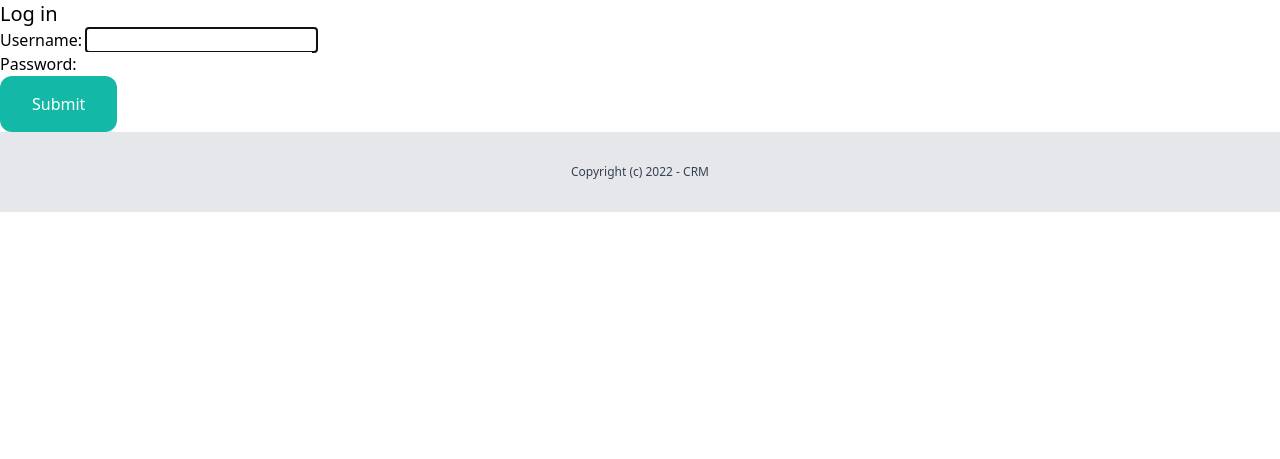
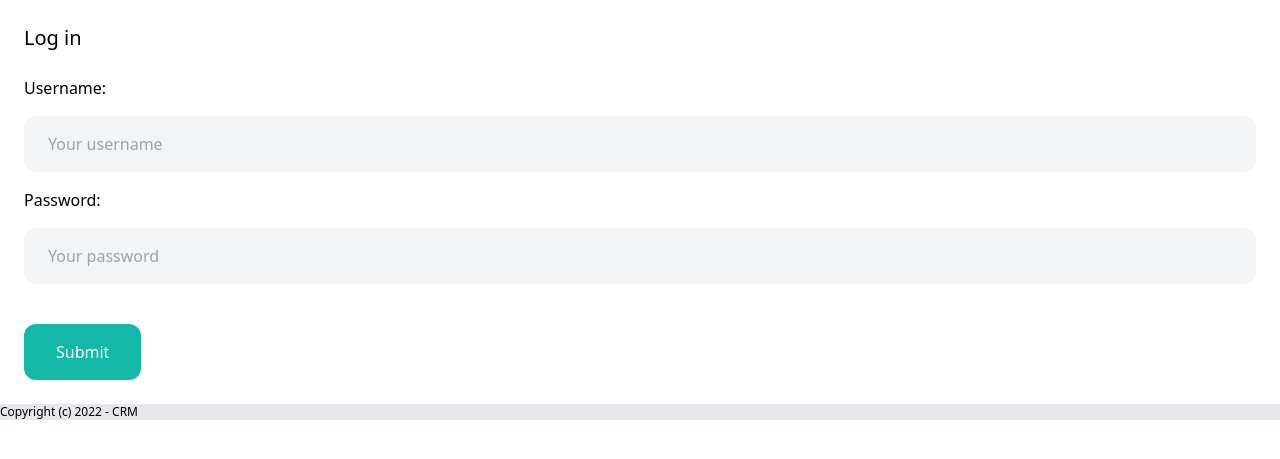
Before and after one commit to SlawekKaczmarczyk/CRM-Django, a Django app: page /log-in/ in a window 1280 px wide. Shown: the part 72-531 px from the top of the page. Run offline with Django 4.2, Linux system fonts and the light colour scheme; style sheets or scripts are compiled from the project's sources.

Commit message:
Refactoring

```diff
--- a/crm/core/templates/core/base.html
+++ b/crm/core/templates/core/base.html
@@ -12,21 +12,7 @@
     </head>
 
     <body>
-        <nav class="py-6 px-6 flex justify-between bg-teal-500">
-            <a href="/" class="text-white">CRM</a>
-            <div class="space-x-4">
-                <a href="{% url 'about' %}" class="text-white">About</a>
-                {% if request.user.is_authenticated %}
-                    <a href="{% url 'dashboard:index' %}" class="py-4 px-6 bg-teal-600 rounded-xl text-white">Dashboard</a>
-                    <a href="{% url 'leads:list' %}" class="py-4 px-6 bg-teal-600 rounded-xl text-white">Leads</a>
-                    <a href="{% url 'clients:list' %}" class="py-4 px-6 bg-teal-600 rounded-xl text-white">Clients</a>
-                    <a href="{% url 'userprofile:myaccount' %}" class="py-4 px-6 bg-teal-900 rounded-xl text-white">My account</a>
-                {% else %}
-                    <a href="{% url 'login' %}" class="py-4 px-6 bg-teal-600 rounded-xl text-white">Log in</a>
-                    <a href="{% url 'userprofile:signup' %}" class="py-4 px-6 bg-teal-300 rounded-xl text-white">Sign up</a>
-                {% endif %}
-            </div>
-        </nav>
+        {% include 'core/partials/nav.html' %}
 
         {% if messages %}
             <div class="py-6 px-6">
@@ -42,8 +28,7 @@
         {% block content %}
         {% endblock %}
 
-        <footer class="py-8 text-center bg-gray-200">
-            <p class="text-xs text-gray-700">Copyright (c) 2022 - CRM</p>
-        </footer>
+        {% include 'core/partials/footer.html' %}
+
     </body>
 </html>
--- /dev/null
+++ b/crm/core/templates/core/partials/footer.html
@@ -0,0 +1,3 @@
+<footer class="py-8 text-center bg-gray-200">
+    <p class="text-xs text-gray-700">Copyright (c) 2022 - CRM</p>
+</footer>
--- /dev/null
+++ b/crm/core/templates/core/partials/nav.html
@@ -0,0 +1,17 @@
+<nav class="py-6 px-6 flex justify-between bg-teal-500">
+    <a href="/" class="text-white">CRM</a>
+
+    <div class="space-x-4">
+        <a href="{% url 'about' %}" class="text-white">About</a>
+        {% if request.user.is_authenticated %}
+            <a href="{% url 'team:detail' active_team.id %}" class="text-white">{{ active_team.name }}</a>
+            <a href="{% url 'dashboard:index' %}" class="py-4 px-6 bg-teal-600 rounded-xl text-white">Dashboard</a>
+            <a href="{% url 'leads:list' %}" class="py-4 px-6 bg-teal-600 rounded-xl text-white">Leads</a>
+            <a href="{% url 'clients:list' %}" class="py-4 px-6 bg-teal-600 rounded-xl text-white">Clients</a>
+            <a href="{% url 'userprofile:myaccount' %}" class="py-4 px-6 bg-teal-800 rounded-xl text-white">My account</a>
+        {% else %}
+            <a href="{% url 'login' %}" class="py-4 px-6 bg-teal-600 rounded-xl text-white">Log in</a>
+            <a href="{% url 'userprofile:signup' %}" class="py-4 px-6 bg-teal-300 rounded-xl text-white">Sign up</a>
+        {% endif %}
+    </div>
+</nav>
--- a/crm/crm/settings.py
+++ b/crm/crm/settings.py
@@ -71,6 +71,7 @@ TEMPLATES = [
                 'django.template.context_processors.request',
                 'django.contrib.auth.context_processors.auth',
                 'django.contrib.messages.context_processors.messages',
+                'team.context_processors.active_team',
             ],
         },
     },
--- a/crm/crm/urls.py
+++ b/crm/crm/urls.py
@@ -19,6 +19,7 @@ from django.conf.urls.static import static
 from django.contrib import admin
 from django.contrib.auth import views
 from django.urls import path, include
+from userprofile.forms import LoginForm
 
 from core.views import index, about
 
@@ -26,7 +27,7 @@ urlpatterns = [
     path('admin/', admin.site.urls),
     path('', index, name='index'),
     path('about/', about, name='about'),
-    path('log-in/', views.LoginView.as_view(template_name='userprofile/login.html'), name='login'),
+    path('log-in/', views.LoginView.as_view(template_name='userprofile/login.html', authentication_form=LoginForm), name='login'),
     path('log-out/', views.LogoutView.as_view(), name='logout'),
     path('dashboard/', include('dashboard.urls')),
     path('dashboard/leads/', include('lead.urls')),
--- /dev/null
+++ b/crm/team/context_processors.py
@@ -0,0 +1,10 @@
+from .models import Team
+
+
+def active_team(request):
+    if request.user.is_authenticated:
+        active_team = Team.objects.filter(created_by=request.user)[0]
+    else:
+        active_team = None
+
+    return {'active_team': active_team}
--- a/crm/team/urls.py
+++ b/crm/team/urls.py
@@ -6,4 +6,5 @@ app_name = 'team'
 
 urlpatterns = [
     path('<int:pk>/edit/', views.edit_team, name='edit'),
+    path('<int:pk>/', views.detail, name='detail'),
 ]
--- a/crm/team/views.py
+++ b/crm/team/views.py
@@ -27,3 +27,9 @@ def edit_team(request, pk):
         'team': team,
         'form': form
     })
+
+@login_required
+def detail(request, pk):
+    team = get_object_or_404(Team, created_by=request.user, pk=pk)
+
+    return render(request, 'team/detail.html', {'team': team})
--- /dev/null
+++ b/crm/userprofile/forms.py
@@ -0,0 +1,40 @@
+from django import forms
+from django.contrib.auth.forms import UserCreationForm, AuthenticationForm
+from django.contrib.auth.models import User
+
+
+INPUT_CLASS = 'w-full my-4 py-4 px-6 rounded-xl bg-gray-100'
+
+
+class LoginForm(AuthenticationForm):
+    username = forms.CharField(widget=forms.TextInput(attrs={
+        'placeholder': 'Your username',
+        'class': INPUT_CLASS
+    }))
+    password = forms.CharField(widget=forms.PasswordInput(attrs={
+        'placeholder': 'Your password',
+        'class': INPUT_CLASS
+    }))
+
+
+class SignupForm(UserCreationForm):
+    class Meta:
+        model = User
+        fields = ('username', 'email', 'password1', 'password2')
+
+    username = forms.CharField(widget=forms.TextInput(attrs={
+        'placeholder': 'Your username',
+        'class': INPUT_CLASS
+    }))
+    email = forms.CharField(widget=forms.EmailInput(attrs={
+        'placeholder': 'Your email address',
+        'class': INPUT_CLASS
+    }))
+    password1 = forms.CharField(widget=forms.PasswordInput(attrs={
+        'placeholder': 'Your password',
+        'class': INPUT_CLASS
+    }))
+    password2 = forms.CharField(widget=forms.PasswordInput(attrs={
+        'placeholder': 'Repeat password',
+        'class': INPUT_CLASS
+    }))
--- a/crm/userprofile/templates/userprofile/login.html
+++ b/crm/userprofile/templates/userprofile/login.html
@@ -3,14 +3,15 @@
 {% block title %}Log in{% endblock %}
 
 {% block content %}
-    <h1 class="text-xl">Log in</h1>
+<div class="py-6 px-6">
+    <h1 class="mb-6 text-xl">Log in</h1>
 
     <form method="post" action=".">
-        <table style="background-color:#33475b"></table>
         {% csrf_token %}
 
         {{ form.as_p }}
 
-        <button class="py-4 px-8 bg-teal-500 text-white rounded-xl">Submit</button>
+        <button class="mt-6 py-4 px-8 bg-teal-500 text-white rounded-xl">Submit</button>
     </form>
+</div>
 {% endblock %}
--- a/crm/userprofile/templates/userprofile/myaccount.html
+++ b/crm/userprofile/templates/userprofile/myaccount.html
@@ -11,7 +11,7 @@
     </p>
 
     <p class="mb-2">
-        <strong>Team: </strong>{{ team.name }}
+        <strong>Team: </strong><a href="{% url 'team:detail' team.id %}">{{ team.name }}</a>
 
         {% if team.created_by == request.user %}
             <a href="{% url 'team:edit' team.id %}">(Edit)</a>
--- a/crm/userprofile/templates/userprofile/signup.html
+++ b/crm/userprofile/templates/userprofile/signup.html
@@ -3,7 +3,8 @@
 {% block title %}Sign up{% endblock %}
 
 {% block content %}
-    <h1 class="text-xl">Sign up</h1>
+<div class="py-6 px-6">
+    <h1 class="mb-6 text-xl">Sign up</h1>
 
     <form method="post" action=".">
         <table style="background-color:#33475b"></table>
@@ -13,4 +14,6 @@
 
         <button class="py-4 px-8 bg-teal-500 text-white rounded-xl">Submit</button>
     </form>
+
+</div>
 {% endblock %}
--- a/crm/userprofile/views.py
+++ b/crm/userprofile/views.py
@@ -1,14 +1,14 @@
 from django.shortcuts import render, redirect
-from django.contrib.auth.forms import UserCreationForm
 from django.contrib.auth.decorators import login_required
 
+from .forms import SignupForm
 from .models import Userprofile
 from team.models import Team
 # Create your views here.
 
 def signup(request):
     if request.method == 'POST':
-        form = UserCreationForm(request.POST)
+        form = SignupForm(request.POST)
 
         if form.is_valid():
             user = form.save()
@@ -21,7 +21,7 @@ def signup(request):
 
             return redirect('/log-in/')
     else:
-        form = UserCreationForm()
+        form = SignupForm()
 
     return render(request, 'userprofile/signup.html', {'form': form})
 
```
Also changed, not shown: crm/lead/views.py (+7 -24 lines), crm/team/templates/team/detail.html (added, +23 -0 lines).
